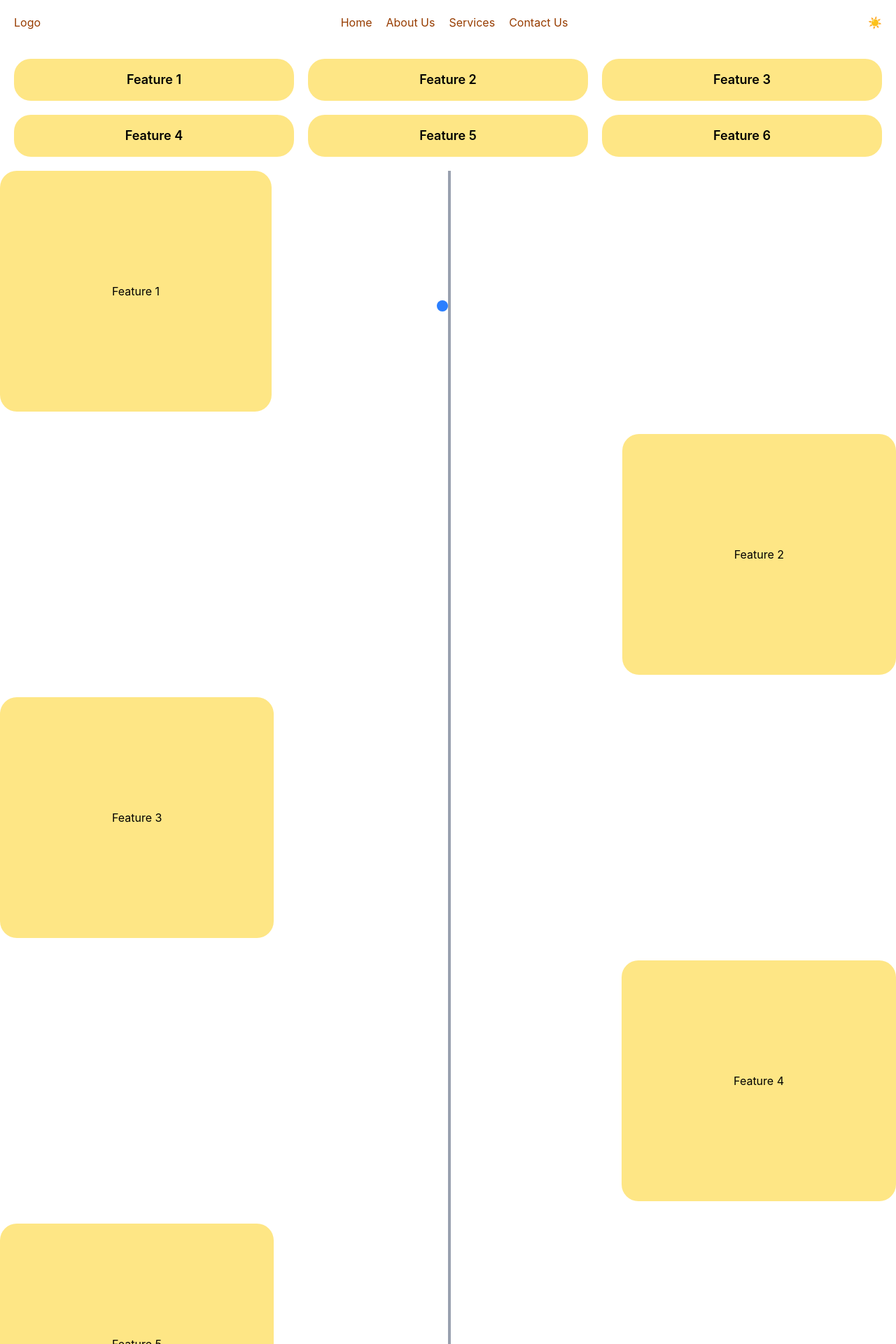
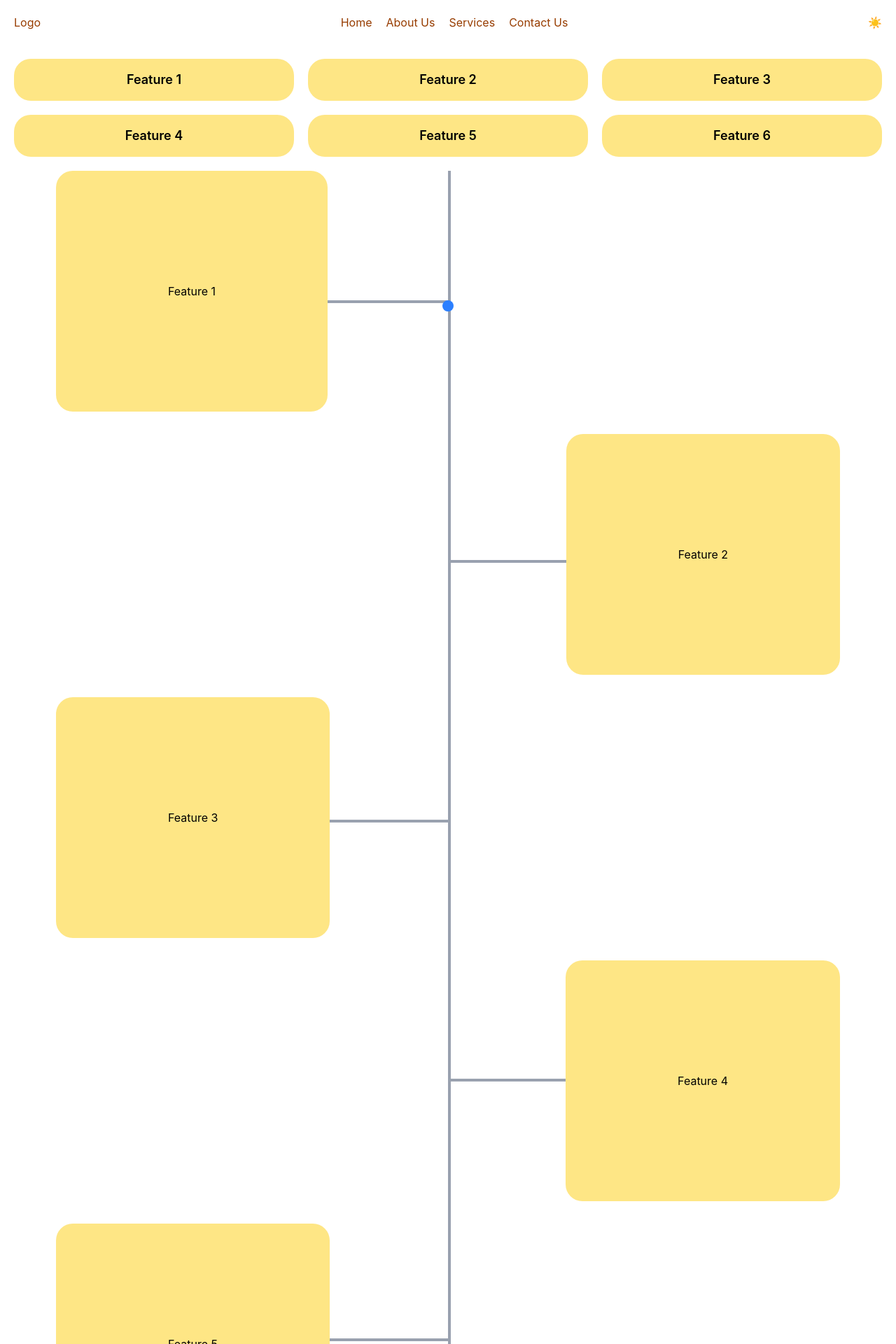
Before and after one commit to Linkon-Tuhoto/react-basics, a React app: page / in a window 1280 px wide. Shown: the top 1920 px of the page at 70% size. Built offline with nearby package versions, Linux system fonts and the light colour scheme; the HTML template or start-up script is replaced by a standard one.

Commit message:
added  styling for horizontal and vertical lines connecting card

```diff
--- a/src/components/Header.jsx
+++ b/src/components/Header.jsx
@@ -42,26 +42,31 @@ function Header(){
             <div className="rounded-3xl bg-amber-200 p-4 hover:bg-amber-400 hover:scale-105 transition-all">Feature 6</div>
         </div>
 
-        <div className="relative before:absolute before:top-0 before:bottom-0 before:left-1/2 before:w-1 before:bg-gray-400">
+        <div className="relative before:absolute before:top-0 before:bottom-0 before:left-1/2 before:w-1 before:bg-gray-400 pl-20 pr-20">
             <div className="flex justify-start md:justify-start mb-8">
-                <div className="rounded-3xl bg-amber-200 p-40 hover:bg-amber-400 hover:scale-105 transition-all" >Feature 1</div>
-                <div className="bg-blue-500 circle absolute top-1/12 right-1/2 w-4 h-4 rounded-full"></div>
-                <div className="bg-gray-400 before:absolute before:top-1/12 before:left-0 before:right-1/2 before:w-2"></div>
+                <div className="bg-gray-400 block absolute top-1/12 right-1/2 w-1 h-1 pl-[40%] "></div>
+                <div className="rounded-3xl bg-amber-200 p-40 hover:bg-amber-400 hover:scale-105 transition-all z-20" >Feature 1</div>
+                <div className="bg-blue-500 circle absolute top-1/12 right-1/2 w-4 h-4 rounded-full transform translate-x-1/2"></div>
             </div>
             <div className="flex justify-start md:justify-end mb-8">
-                <div className="rounded-3xl bg-amber-200 p-40 hover:bg-amber-400 hover:scale-105 transition-all">Feature 2</div>
+                <div className="bg-gray-400 block absolute top-1/4 left-1/2 w-1 h-1 pr-[40%]"></div>
+                <div className="rounded-3xl bg-amber-200 p-40 hover:bg-amber-400 hover:scale-105 transition-all z-20">Feature 2</div>
             </div>
             <div className="flex justify-start md:justify-start mb-8">
-                <div className="rounded-3xl bg-amber-200 p-40 hover:bg-amber-400 hover:scale-105 transition-all">Feature 3</div>
+                <div className="bg-gray-400 block absolute top-5/12 right-1/2 w-1 h-1 pr-[40%]"></div>
+                <div className="rounded-3xl bg-amber-200 p-40 hover:bg-amber-400 hover:scale-105 transition-all z-20">Feature 3</div>
             </div>
             <div className="flex justify-start md:justify-end mb-8">
-                <div className="rounded-3xl bg-amber-200 p-40 hover:bg-amber-400 hover:scale-105 transition-all">Feature 4</div>
+                <div className="bg-gray-400 block absolute top-7/12 left-1/2 w-1 h-1 pr-[40%]"></div>
+                <div className="rounded-3xl bg-amber-200 p-40 hover:bg-amber-400 hover:scale-105 transition-all z-20">Feature 4</div>
             </div>
             <div className="flex justify-start md:justify-start mb-8">
-                <div className="rounded-3xl bg-amber-200 p-40 hover:bg-amber-400 hover:scale-105 transition-all">Feature 5</div>
+                <div className="bg-gray-400 block absolute top-3/4 right-1/2 w-1 h-1 pr-[40%]"></div>
+                <div className="rounded-3xl bg-amber-200 p-40 hover:bg-amber-400 hover:scale-105 transition-all z-20">Feature 5</div>
             </div>
             <div className="flex justify-start md:justify-end mb-8">
-                <div className="rounded-3xl bg-amber-200 p-40 hover:bg-amber-400 hover:scale-105 transition-all">Feature 6</div>
+                <div className="bg-gray-400 block absolute top-11/12 left-1/2 w-1 h-1 pr-[40%]"></div>
+                <div className="rounded-3xl bg-amber-200 p-40 hover:bg-amber-400 hover:scale-105 transition-all z-20">Feature 6</div>
             </div>
         </div>
 
```
